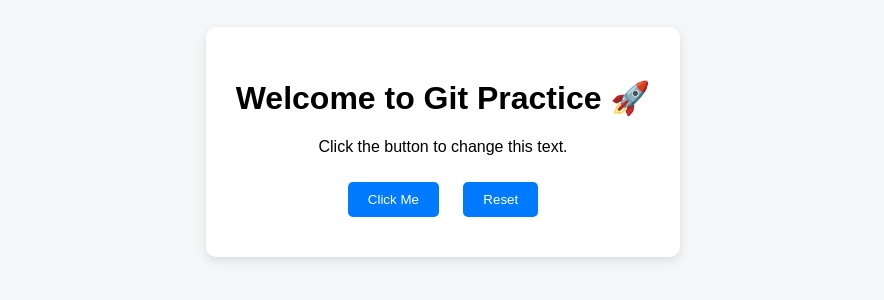
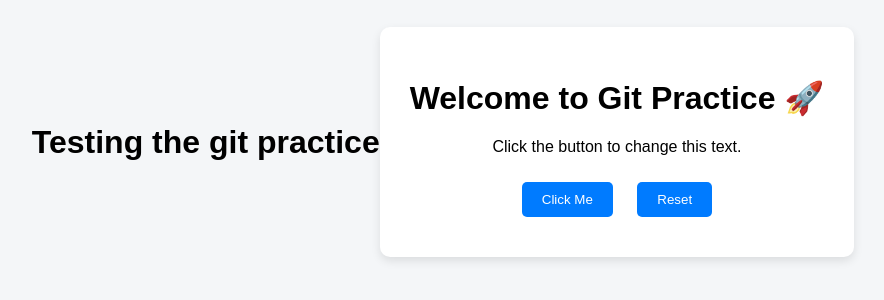
Before and after one commit to Arun-G-Hebbal/web_testing_111, a plain HTML site: page web_prt/index.html in a window 1280 px wide. Shown: the part 266-566 px from the top of the page, without its empty margins (197-1081 px from the left). Drawn offline with Linux system fonts and the light colour scheme.

Commit message:
updated index.html

```diff
--- a/web_prt/index.html
+++ b/web_prt/index.html
@@ -6,7 +6,7 @@
     <link rel="stylesheet" href="style.css">
 </head>
 <body>
-
+    <h1> Testing the git practice</h1>
     <div class="container">
         <h1>Welcome to Git Practice 🚀</h1>
         <p id="message">Click the button to change this text.</p>
```
